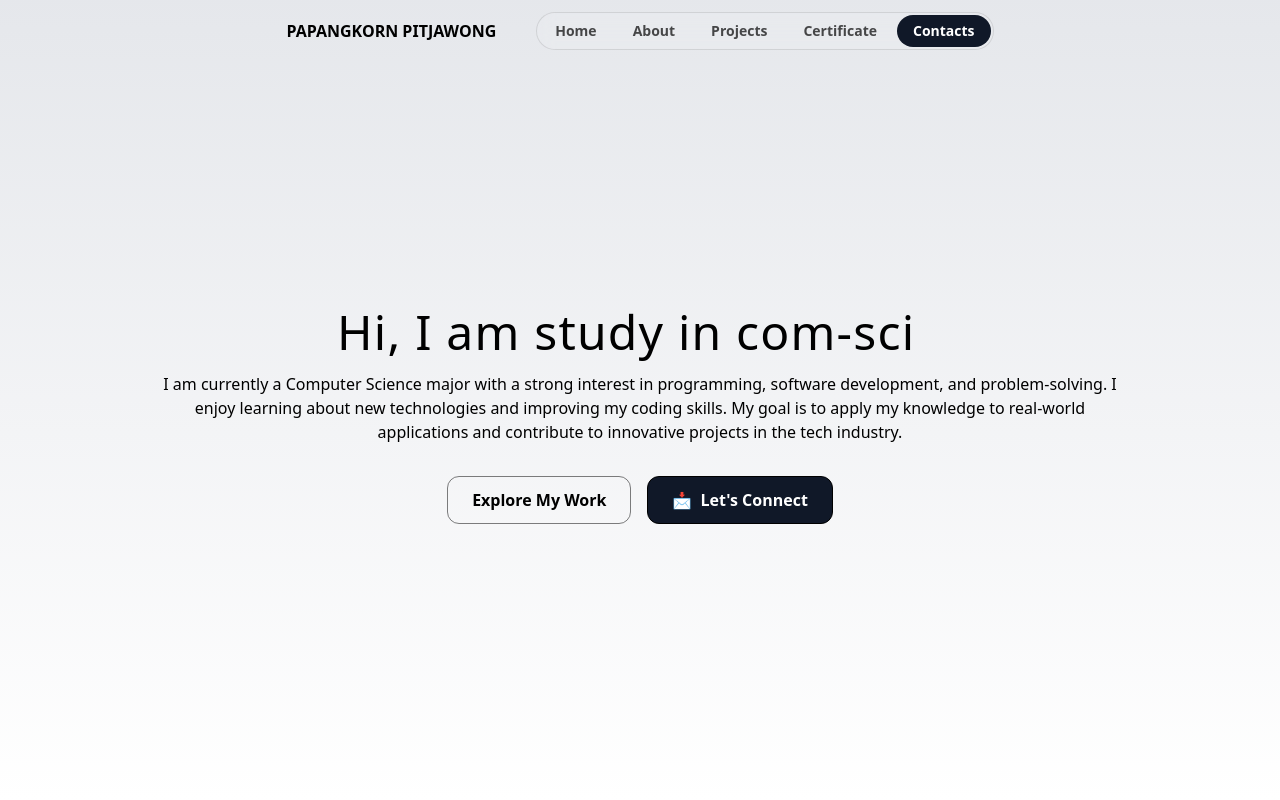
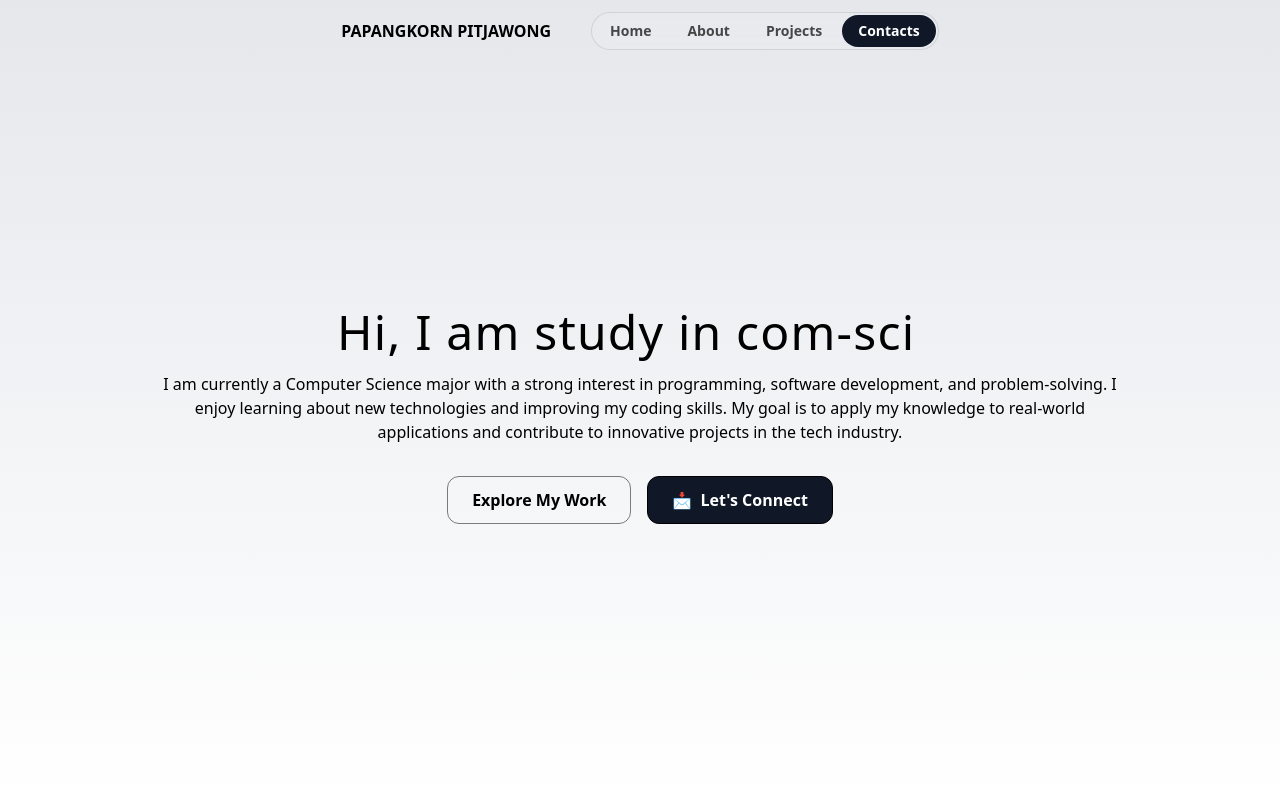
Before and after one commit to TAHPAPANGKORN/nextjs-profile-frontend, a Next.js app: page / in a window 1280 px wide. Shown: the top 800 px of the page. Built offline with nearby package versions, Linux system fonts and the light colour scheme.

Commit message:
refactor: remove certificate

```diff
--- a/src/app/page.tsx
+++ b/src/app/page.tsx
@@ -1,7 +1,7 @@
 import { Header } from "@/components/Header/Header";
 import { HeroSection } from "@/components/Hero/Hero";
 import { StackCards }  from "@/components/StackCard/StackCard";
-import  { Certificate } from "@/components/Certificate/Certificate";
+// import  { Certificate } from "@/components/Certificate/Certificate";
 import { Project } from "@/components/Project/Project"
 import  TechnologyUse  from "@/components/TechnologyUse/TechnologyUse";
 import Contact from "@/components/Contact/Contact"
@@ -17,7 +17,7 @@ const cheetahPage = () => {
       <StackCards />
       <TechnologyUse />
       <Project />
-      <Certificate />
+      {/* <Certificate /> */}
       <Contact />
       <Footer />
       </div>
--- a/src/components/Header/Header.tsx
+++ b/src/components/Header/Header.tsx
@@ -8,7 +8,7 @@ export const Header = () => {
       <a  href="#" className="nav-item">Home</a>
       <Link  href="#about" className="nav-item">About</Link>
       <Link  href="#projects" className="nav-item">Projects</Link>
-      <Link  href="#certificate" className="nav-item">Certificate</Link>
+      {/* <Link  href="#certificate" className="nav-item">Certificate</Link> */}
       {/* <Link  href="https://github.com/TAHPAPANGKORN" target="_blank" className="nav-item">GitHub</Link> */}
       <Link  href="#contact" className="nav-item bg-gray-900 text-white hover:bg-black/50 hover:text-white-900">Contacts</Link>
     </nav>
```
